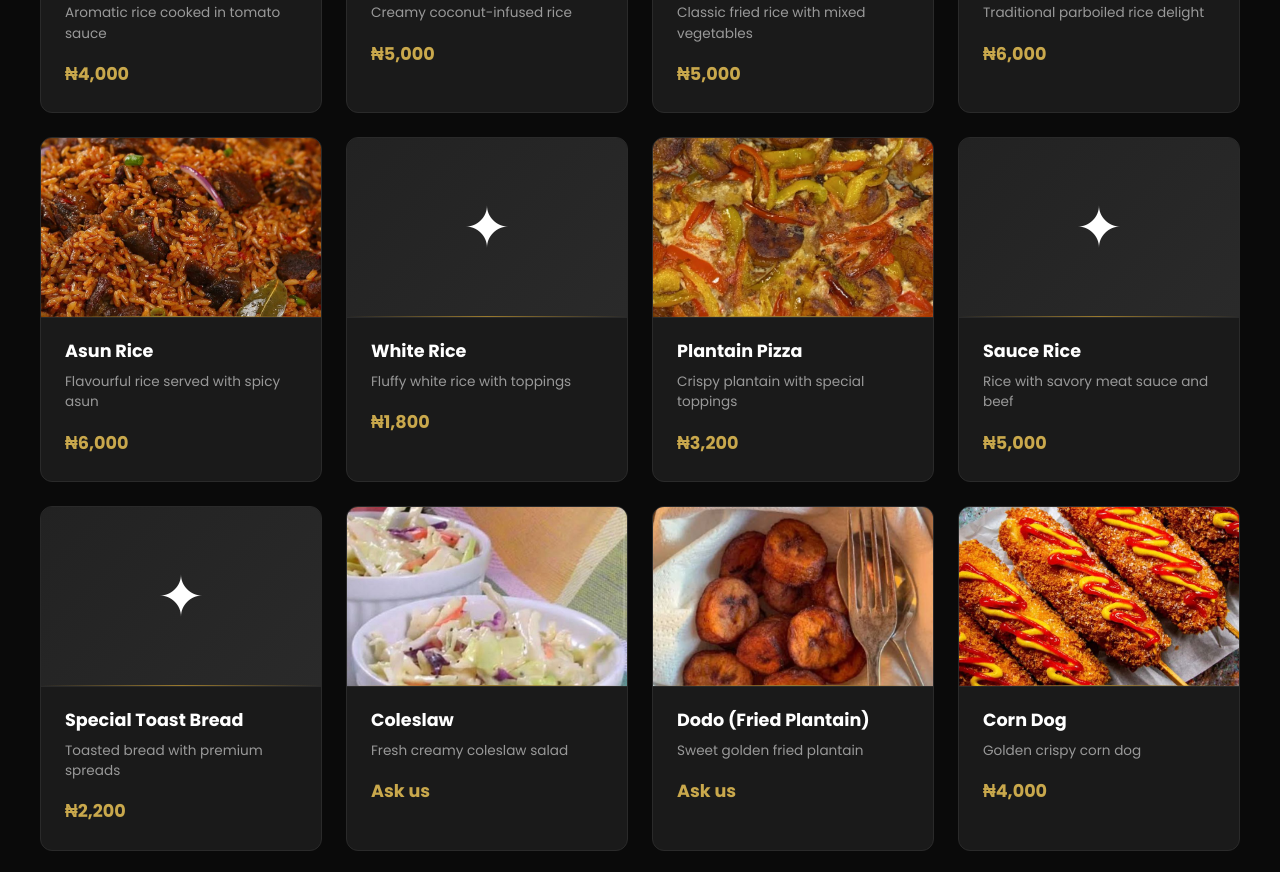
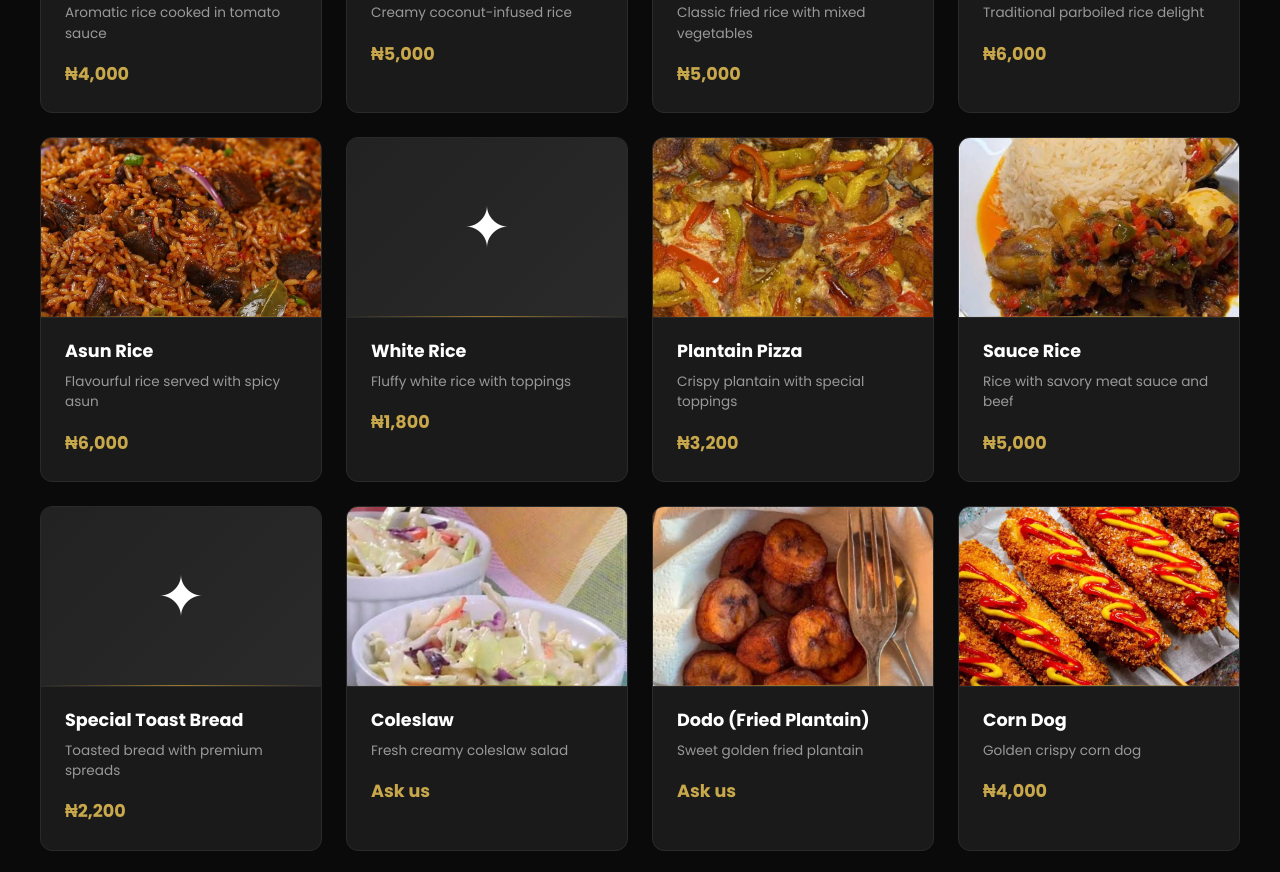
Before and after one commit to ismailaabdullateef30-lab/eat-with-kiat-, a website: page index.html in a window 1280 px wide. Shown: the part 2089-2961 px from the top of the page. Drawn offline with nearby package versions, Linux system fonts and the light colour scheme.

Commit message:
Update index.html

```diff
--- a/index.html
+++ b/index.html
@@ -1126,7 +1126,7 @@
             { name: 'Asun Rice', category: 'rice', description: 'Flavourful rice served with spicy asun', price: '₦6,000', img: 'asun_rice_.jpeg.jpeg' },
             { name: 'White Rice', category: 'rice', description: 'Fluffy white rice with toppings', price: '₦1,800', img: '' },
             { name: 'Plantain Pizza', category: 'special', description: 'Crispy plantain with special toppings', price: '₦3,200', img: 'plantain_pizza_.jpeg.jpeg' },
-            { name: 'Sauce Rice', category: 'special', description: 'Rice with savory meat sauce and beef', price: '₦5,000', img: 'sauce_rice_.jpeg.jpeg' },
+            { name: 'Sauce Rice', category: 'special', description: 'Rice with savory meat sauce and beef', price: '₦5,000', img: 'sauce rice_.jpeg.jpeg' },
             { name: 'Special Toast Bread', category: 'special', description: 'Toasted bread with premium spreads', price: '₦2,200', img: 'toast_bread_.jpeg.jpeg' },
             { name: 'Coleslaw', category: 'special', description: 'Fresh creamy coleslaw salad', price: 'Ask us', img: 'coleslaw.jpeg.jpeg' },
             { name: 'Dodo (Fried Plantain)', category: 'special', description: 'Sweet golden fried plantain', price: 'Ask us', img: 'dodo.jpeg.jpeg' },
```
